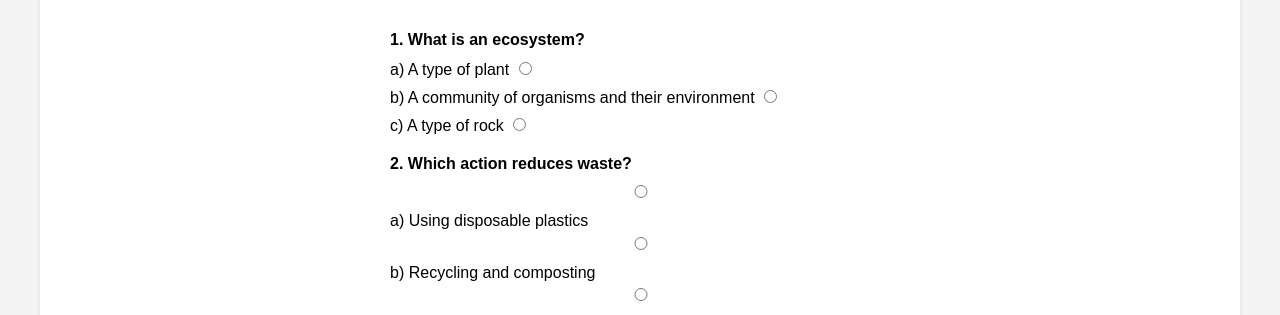
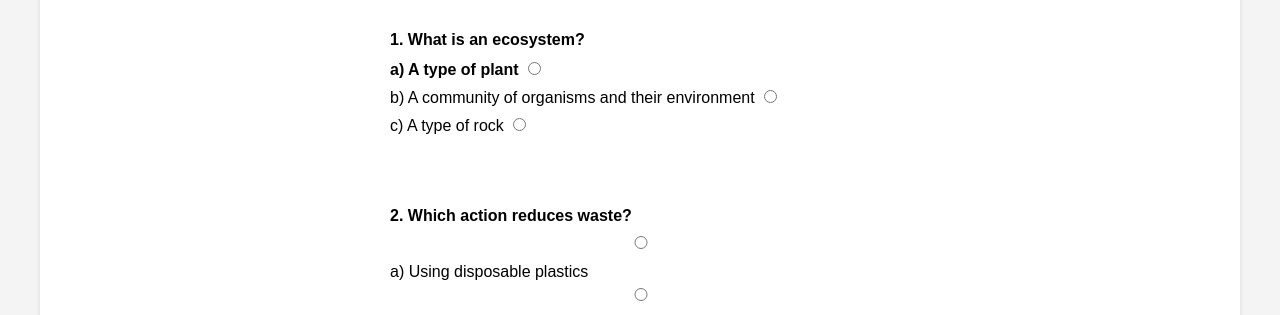
Before and after one commit to ctory1/Biology100CitizenshipProj, a plain HTML site: page quiz.html in a window 1280 px wide. Shown: the part 777-1092 px from the top of the page. Drawn offline with Linux system fonts and the light colour scheme.

Commit message:
Update quiz.html

```diff
--- a/quiz.html
+++ b/quiz.html
@@ -35,10 +35,10 @@
             <h2>Quiz</h2>
             <form id="quizForm">
                 <label>1. What is an ecosystem?</label>
-                 <span>a) A type of plant <input type="radio" name="q1" value="a"></span>
+                 <span><label>a) A type of plant <input type="radio" name="q1" value="a"></label></span>
                  <span>b) A community of organisms and their environment <input type="radio" name="q1" value="b"></span>
                  <span>c) A type of rock <input type="radio" name="q1" value="c"></span>
-
+<br><br>
 
                 <label>2. Which action reduces waste?</label>
                 <input type="radio" name="q2" value="a"> a) Using disposable plastics<br>
```
